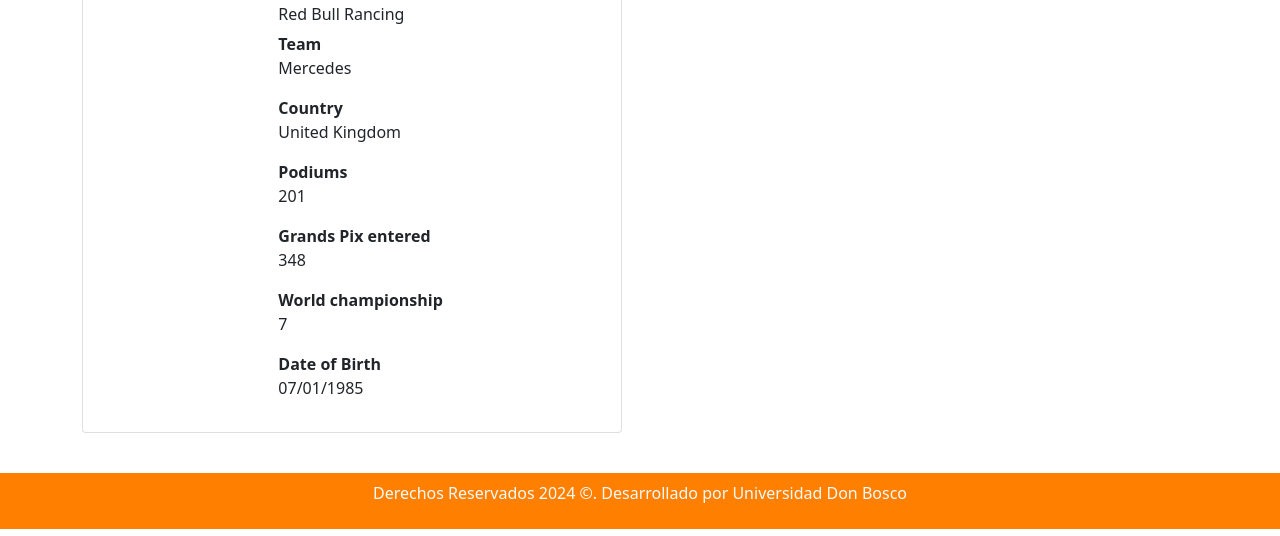
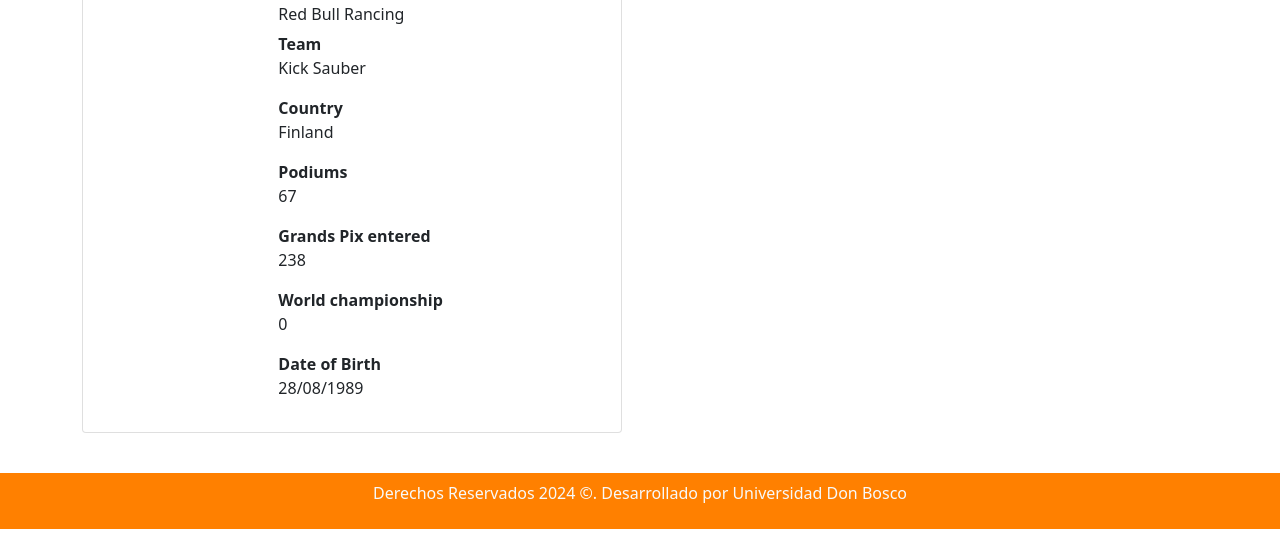
Before and after one commit to dCartaArt02/Proyecto_Fase1_LME, a plain HTML site: page html/valterribottas.html in a window 1280 px wide. Shown: the part 264-800 px from the top of the page. Drawn offline with Linux system fonts and the light colour scheme.

Commit message:
V.bottas avance

```diff
--- a/html/valterribottas.html
+++ b/html/valterribottas.html
@@ -66,27 +66,27 @@
                         <div class="info-cont">
                             <dl class="info">
                                 <dt>Team</dt>
-                                  <dd>Mercedes</dd>
+                                  <dd>Kick Sauber</dd>
                               </dl>
                               <dl class="info">
                                 <dt>Country</dt>
-                                  <dd>United Kingdom</dd>
+                                  <dd>Finland</dd>
                               </dl>
                               <dl class="info">
                                 <dt>Podiums</dt>
-                                  <dd>201</dd>
+                                  <dd>67</dd>
                               </dl>
                               <dl class="info">
                                 <dt>Grands Pix entered</dt>
-                                  <dd>348</dd>
+                                  <dd>238</dd>
                               </dl>
                               <dl class="info">
                                 <dt>World championship</dt>
-                                  <dd>7</dd>
+                                  <dd>0</dd>
                               </dl>
                               <dl class="info">
                                 <dt>Date of Birth</dt>
-                                  <dd>07/01/1985</dd>
+                                  <dd>28/08/1989</dd>
                               </dl>
                         </div>
                       </div>
```
